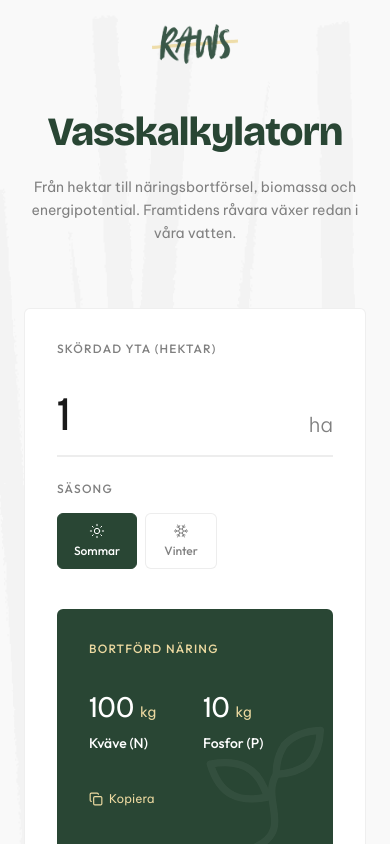
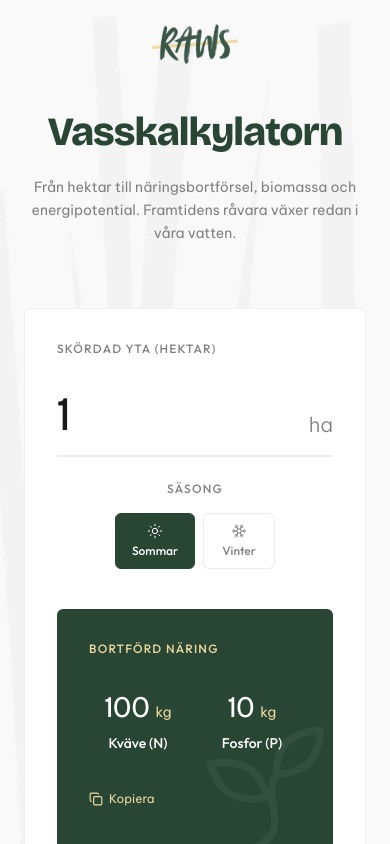
Before and after one commit to aiipraktiken-cmd/vasskalkylator, a React (Vite) app: page / in a window 390 px wide. Shown: the top 844 px of the page. Built offline with nearby package versions, Linux system fonts and the light colour scheme.

Commit message:
fix: center N/P values and season selector on mobile

```diff
--- a/src/App.tsx
+++ b/src/App.tsx
@@ -252,7 +252,7 @@
             </div>
 
             {/* Season Selector */}
-            <div className="shrink-0">
+            <div className="shrink-0 flex flex-col items-center sm:items-start">
               <label className="block text-xs font-heading font-medium text-[#808080] mb-4 uppercase tracking-widest">
                 Säsong
               </label>
@@ -295,7 +295,7 @@
               Bortförd näring
             </h3>
             <div className="grid grid-cols-2 gap-4 sm:gap-8 relative z-10">
-              <div>
+              <div className="flex flex-col items-center text-center">
                 <div className="flex items-baseline gap-1.5">
                   <span className="text-3xl sm:text-5xl font-display font-light tracking-tight break-all">
                     {nitrogen.toLocaleString('sv-SE')}
@@ -304,7 +304,7 @@
                 </div>
                 <p className="text-sm mt-2 font-heading font-medium">Kväve (N)</p>
               </div>
-              <div>
+              <div className="flex flex-col items-center text-center">
                 <div className="flex items-baseline gap-1.5">
                   <span className="text-3xl sm:text-5xl font-display font-light tracking-tight break-all">
                     {phosphorus.toLocaleString('sv-SE')}
```
